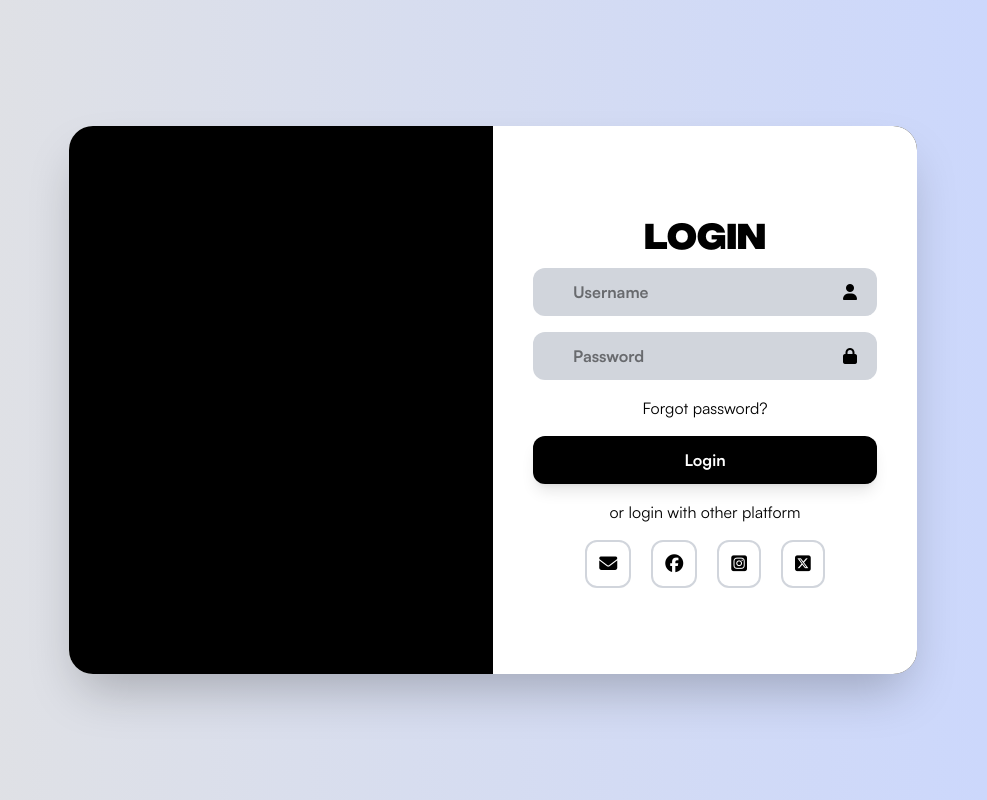
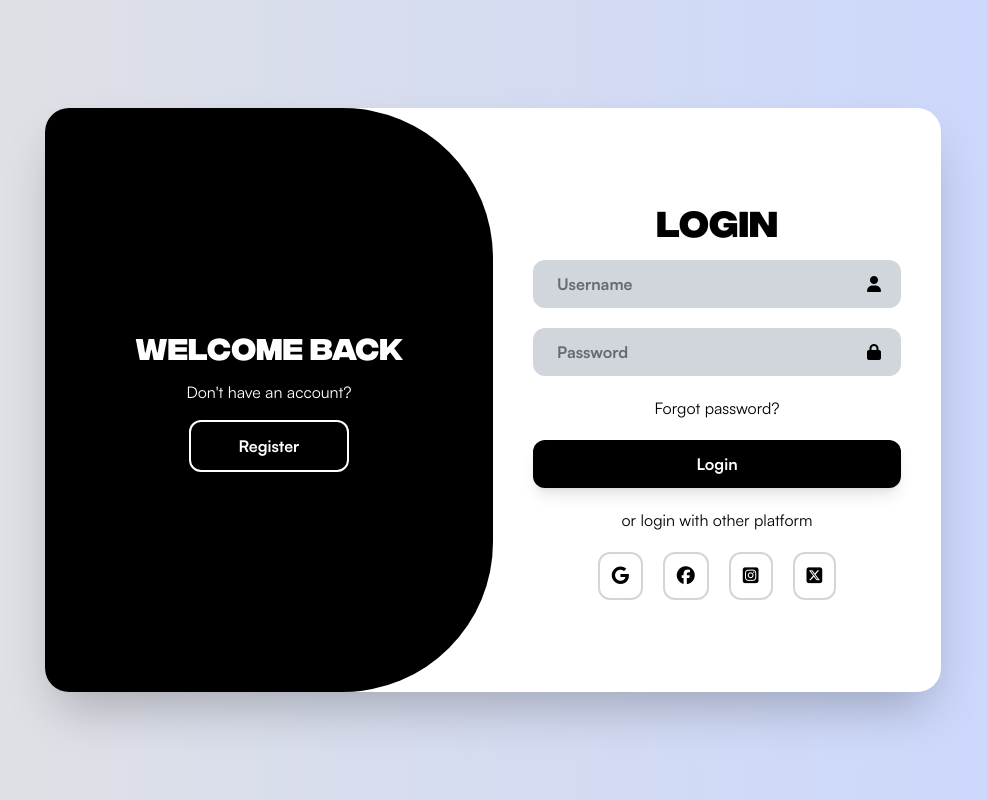
Before and after one commit to theRaven1312/ECWeb, a React (Vite) app: page / in a window 1280 px wide. Shown: the whole page, without its empty margins (147-1134 px from the left). Built offline with nearby package versions, Linux system fonts and the light colour scheme.

Commit message:
feature/Thêm trang login/signup

```diff
--- a/src/index.css
+++ b/src/index.css
@@ -62,6 +62,10 @@ body {
 
 @utility max-w-calc {
   max-width: calc(100% - 20px);
+}
+
+@utility toggle-transition {
+  transition: 0.6s ease-in-out 1.1s, visibility 0s 0.9s;
 }
 
 
@@ -587,21 +591,32 @@ body {
 }
 
 .login-container {
-  @apply w-212 h-137 relative flex-center bg-white rounded-3xl shadow-2xl overflow-hidden
+  @apply w-[59%] h-[73%] relative flex-center bg-white rounded-3xl shadow-2xl overflow-hidden md:w-[70%] max-sm:w-[95%] max-sm:h-[97%]
 }
 
-.register-form,
-.login-form {
-  @apply absolute right-0 w-1/2 h-full flex items-center text-center p-10 bg-white z-1
+
+.form-box {
+  @apply absolute right-0 w-1/2 h-full flex items-center text-center p-10 z-1 toggle-transition max-sm:w-full max-sm:h-[70%] max-sm:bottom-0
 }
 
-.register-form form,
-.login-form form {
-  @apply w-full flex flex-col gap-4
+.form-box form {
+  @apply w-full flex flex-col gap-5
+}
+
+.register-form form {
+  @apply max-xl:gap-2
+}
+
+.login-container.active .form-box {
+  @apply right-[50%] max-sm:right-0 max-sm:bottom-[30%]
+}
+
+.login-container.active .login-form {
+  @apply invisible
 }
 
 .login-form__heading {
-  @apply text-4xl
+  @apply text-4xl max-sm:text-2xl
 }
 
 .login-form__input {
@@ -609,7 +624,7 @@ body {
 }
 
 .login-form__input input {
-  @apply bg-gray-300 p-3 rounded-xl pl-10 flex-center text-black w-full text-base font-bold
+  @apply bg-gray-300 p-3 rounded-xl pl-6 flex-center text-black w-full text-base font-bold
 }
 
 .login-form__input i {
@@ -632,35 +647,50 @@ body {
     LoginPage-Register
 =======================*/
 .register-form {
-  @apply hidden
+  @apply invisible
 }
+
+.login-container.active .register-form {
+  @apply visible
+}
+
 
 /*=======================
     LoginPage-ToggleBox
 =======================*/
 .toggle-box {
-  @apply w-full h-full absolute bg-black
+  @apply w-full h-full absolute;
 }
 
 .toggle-box::before {
-  content: ' ';
-  width: 300%;
-  left: -250%;
-  height: 100%;
-  background: black;
-  position: absolute;
-  border-radius: 150%;
-  z-index: 2;
+  content: '';
+  @apply absolute w-[300%] h-full left-[-250%] bg-black rounded-[150px] z-[2] transition-all duration-1800 ease-in-out max-sm:w-full max-sm:h-[300%] max-sm:left-0 max-sm:top-[-270%] max-sm:rounded-[100px]
 }
 
 .toggle-container {
-  @apply w-[50%] h-full flex-center flex-col gap-4 p-10 absolute z-1
+  @apply w-[50%] h-full flex-center flex-col gap-4 p-10 absolute z-2 transition-all duration-600 ease-in-out max-sm:w-full max-sm:h-[30%]
 }
 
 .toggle-left {
-  @apply absolute left-0
+  @apply left-0 delay-1200 max-sm:top-0
+}
+
+.toggle-right {
+  @apply right-[-50%] delay-600 max-sm:right-0 max-sm:bottom-[-30%]
 }
 
 .toggle-btn {
-  @apply bg-transparent border-2 border-white shadow-none w-40
+  @apply border-2 border-white shadow-none w-40
 }
+
+.login-container.active .toggle-box::before {
+  @apply left-[50%] max-sm:left-0 max-sm:top-[70%]
+}
+
+.login-container.active .toggle-left {
+  @apply left-[-50%] delay-600 max-sm:left-0 max-sm:top-[-30%]
+}
+
+.login-container.active .toggle-right {
+  @apply right-0 delay-1200 max-sm:bottom-0
+}
--- a/src/pages/LoginPage.jsx
+++ b/src/pages/LoginPage.jsx
@@ -1,8 +1,16 @@
+import {useState} from "react";
+
 const LoginPage = () => {
+    let [isActive, setIsActive] = useState(null);
+
+    const handleAddClass = () => setIsActive(true);
+    const handleRemoveClass = () => setIsActive(false);
+    console.log(isActive);
+
     return (
         <div className="login-page">
-            <div className="login-container">
-                <div className="login-form">
+            <div className={`login-container ${isActive ? "active" : ""}`}>
+                <div className="login-form form-box">
                     <form action=" ">
                         <h1 className="login-form__heading heading">Login</h1>
                         <div className="login-form__input">
@@ -30,7 +38,7 @@ const LoginPage = () => {
                         <p>or login with other platform</p>
                         <div className="login-form__other">
                             <a href="#">
-                                <i class="fa-solid fa-envelope"></i>
+                                <i class="fa-brands fa-google"></i>
                             </a>
                             <a href="#">
                                 <i class="fa-brands fa-facebook"></i>
@@ -45,10 +53,10 @@ const LoginPage = () => {
                     </form>
                 </div>
 
-                <div className="register-form">
+                <div className="register-form form-box">
                     <form action=" ">
                         <h1 className="login-form__heading heading">
-                            Register
+                            Registration
                         </h1>
                         <div className="login-form__input">
                             <input
@@ -79,7 +87,7 @@ const LoginPage = () => {
                         <p>or register with other platform</p>
                         <div className="login-form__other">
                             <a href="#">
-                                <i class="fa-solid fa-google"></i>
+                                <i class="fa-brands fa-google"></i>
                             </a>
                             <a href="#">
                                 <i class="fa-brands fa-facebook"></i>
@@ -96,10 +104,28 @@ const LoginPage = () => {
 
                 <div className="toggle-box">
                     <div className="toggle-container toggle-left">
-                        <h1 className="heading text-white">Welcome Back</h1>
-                        <p className="text-white">Don't have an account</p>
-                        <button className="login-form__btn toggle-btn">
+                        <h1 className="heading text-white max-sm:text-2xl">
+                            Welcome Back
+                        </h1>
+                        <p className="text-white">Don't have an account?</p>
+                        <button
+                            className="login-form__btn toggle-btn"
+                            onClick={handleAddClass}
+                        >
                             Register
+                        </button>
+                    </div>
+
+                    <div className="toggle-container toggle-right">
+                        <h1 className="heading text-white max-sm:text-xl max-xl:text-2xl">
+                            Hello, Welcome
+                        </h1>
+                        <p className="text-white">Already have an account?</p>
+                        <button
+                            className="login-form__btn toggle-btn"
+                            onClick={handleRemoveClass}
+                        >
+                            Login
                         </button>
                     </div>
                 </div>
```
